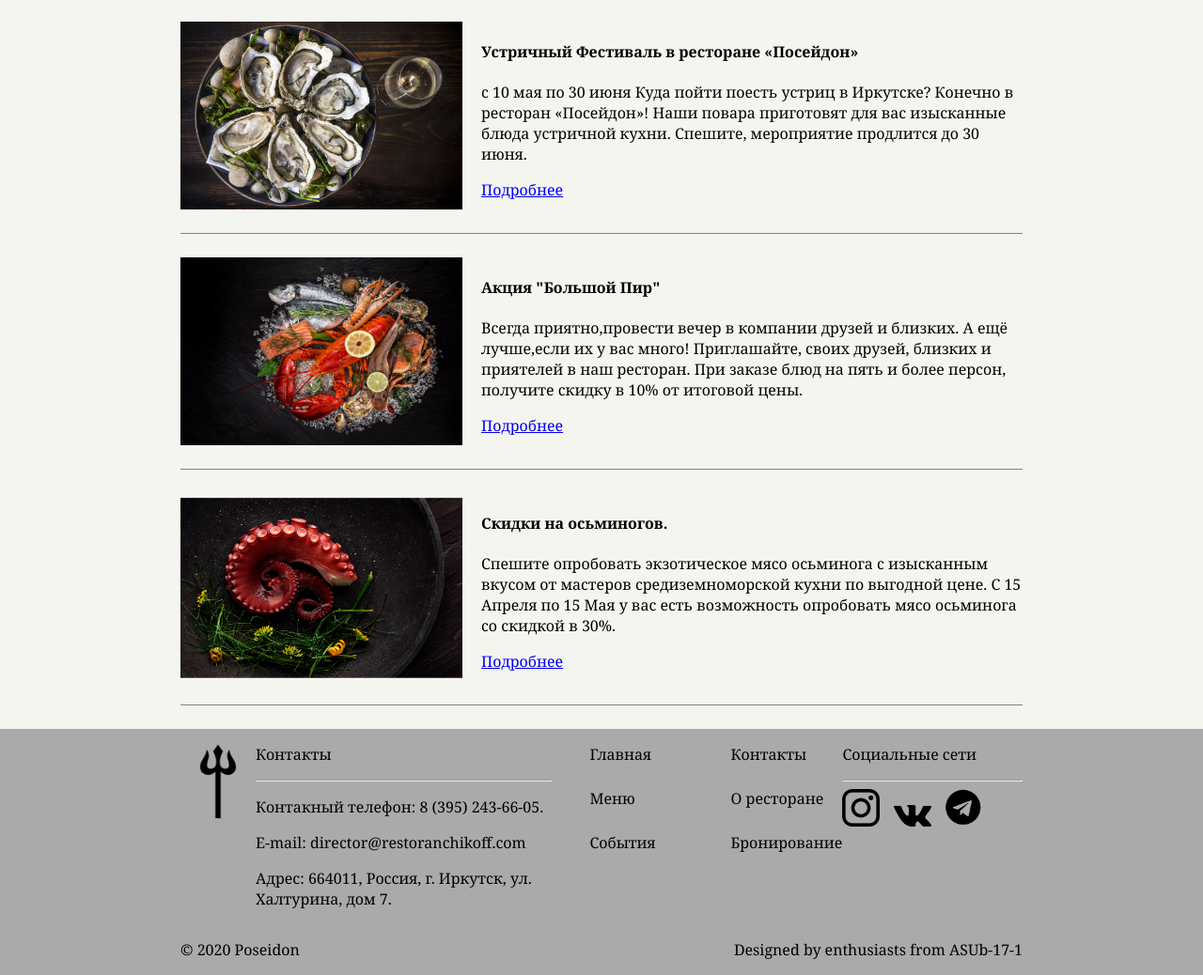
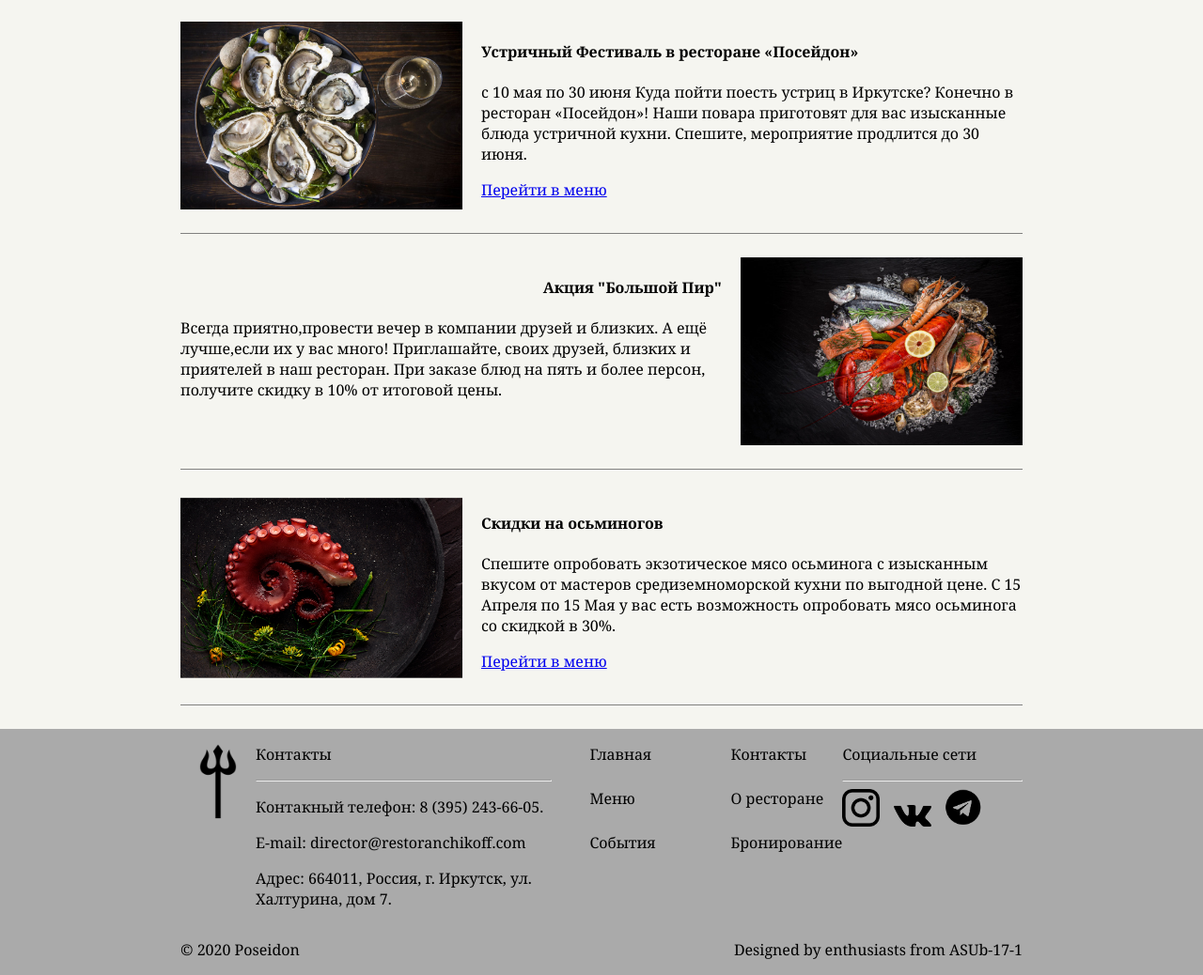
Before and after one commit to vladimirjoshkin/WebRestaurant, a Flask app: page /events in a window 1280 px wide. Shown: the part 166-1204 px from the top of the page at 94% size. Run offline with Flask 2, Linux system fonts and the light colour scheme; some libraries are stand-ins or nearby versions.

Commit message:
small fixes

```diff
--- a/static/events.css
+++ b/static/events.css
@@ -16,3 +16,12 @@
     margin-right: 20px;
     /*box-shadow: 0 0 10px rgba(0,0,0,0.5);*/
 }
+.event-image_2 {
+     width:300px;
+    height: 200px;
+    float: right;
+    margin-left: 20px;
+}
+.text-right {
+    text-align:right;
+}
--- a/templates/events.html
+++ b/templates/events.html
@@ -23,28 +23,28 @@
                 для вас изысканные блюда устричной кухни. Спешите, мероприятие продлится до 30 июня.
 
             </p>
-            <a class="event-link" href="#">Подробнее</a>
+            <a class="event-link" href="#">Перейти в меню</a>
     </div>
     <div class="event-card">
-        <img src="{{ url_for('static', filename='big_pir.png') }}" class="event-image">
-        <h4>Акция "Большой Пир" </h4>
-            <p class="event-description">
+        <img src="{{ url_for('static', filename='big_pir.png') }}" class="event-image_2">
+        <h4 class="text-right">Акция "Большой Пир" </h4>
+            <p class="event-description" >
                 Всегда приятно,провести вечер в компании друзей и близких.
                 А ещё лучше,если их у вас много! Приглашайте, своих друзей,
                 близких и приятелей в наш ресторан. При заказе блюд на пять и более персон,
                 получите скидку в 10% от итоговой цены.
             </p>
-            <a class="event-link" href="#">Подробнее</a>
+            <!--<a class="event-link" href="#">Подробнее</a>-->
     </div>
     <div class="event-card">
         <img src="{{ url_for('static', filename='8leg.png') }}" class="event-image">
-        <h4>Скидки на осьминогов.</h4>
+        <h4>Скидки на осьминогов</h4>
             <p class="event-description">
                 Спешите опробовать экзотическое мясо осьминога с изысканным вкусом от мастеров
                 средиземноморской кухни по выгодной цене.
                 С 15 Апреля по 15 Мая у вас есть возможность опробовать мясо осьминога со скидкой в 30%.
             </p>
-            <a class="event-link" href="#">Подробнее</a>
+            <a class="event-link" href="#">Перейти в меню</a>
     </div>
 </div>
 
```
